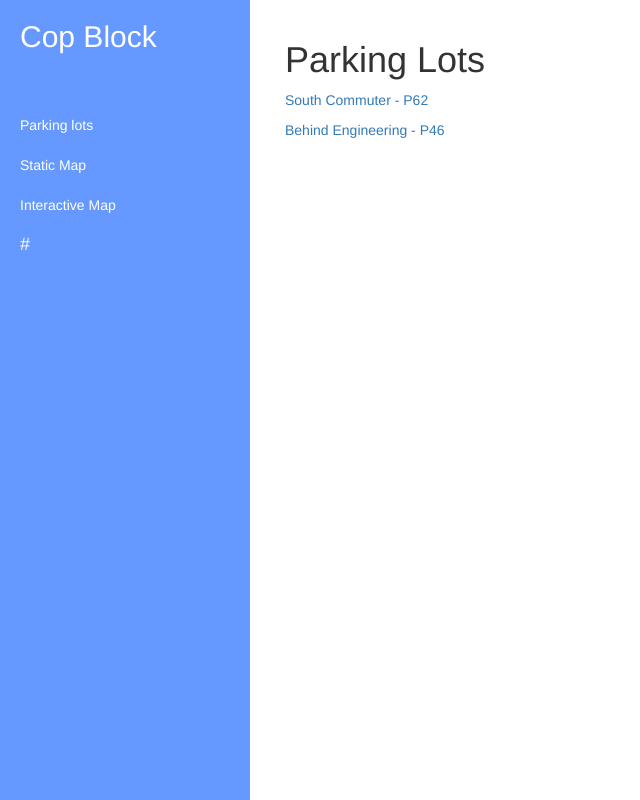
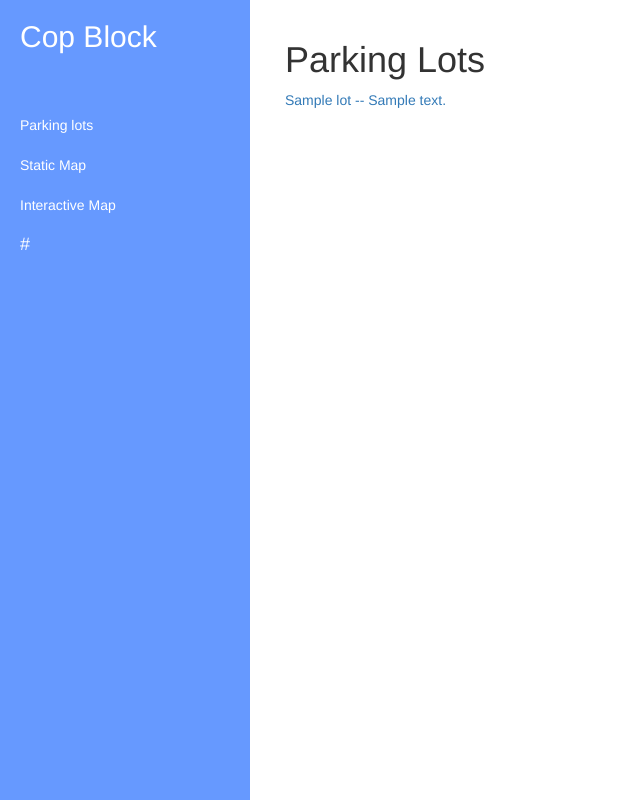
Before and after one commit to fujipug/project5, a Python web app: template templates/posts.html in a window 1280 px wide. Shown: the whole page, without its empty margins (0-640 px from the left). Run offline with Jinja, Linux system fonts and the light colour scheme; the template is opened without the code that fills it: most values are stand-ins (such as "Sample title", 1, 10 or a date in 2020); some libraries are stand-ins or nearby versions.

Commit message:
accessing the parking lots passed through template values

```diff
--- a/templates/posts.html
+++ b/templates/posts.html
@@ -196,9 +196,13 @@
                     <div class="col-lg-12">
                     	{%block content%}
                         <h1>Parking Lots</h1>
-                        <p><a href = "/lots">South Commuter - P62</a></p>
-                        <p><a href = "#">Behind Engineering - P46</a></p>
-                        {%endblock%}
+                        <!--<p><a href = "/lots">South Commuter - P62</a></p>
+                        <p><a href = "#">Behind Engineering - P46</a></p>-->
+                        <!-- grab parking lot data from datastore -->
+                        {% for lot in parking_lots %}
+                          <p><a href="lots">{{ lot.name }} -- {{ lot.description }}</a></p>
+                        {% endfor %}
+                      {%endblock%}
                     </div>
                 </div>
             </div>
```
